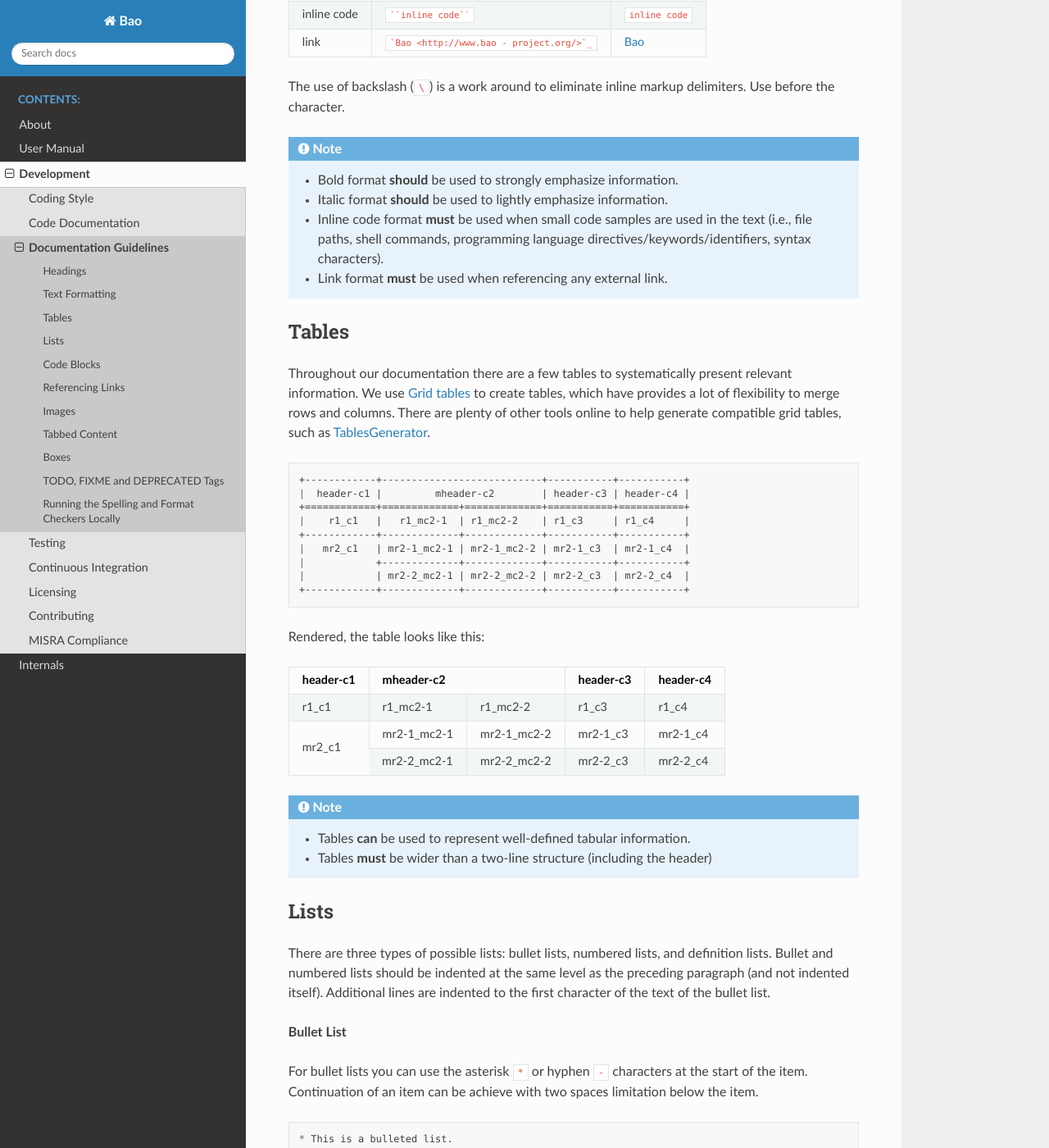
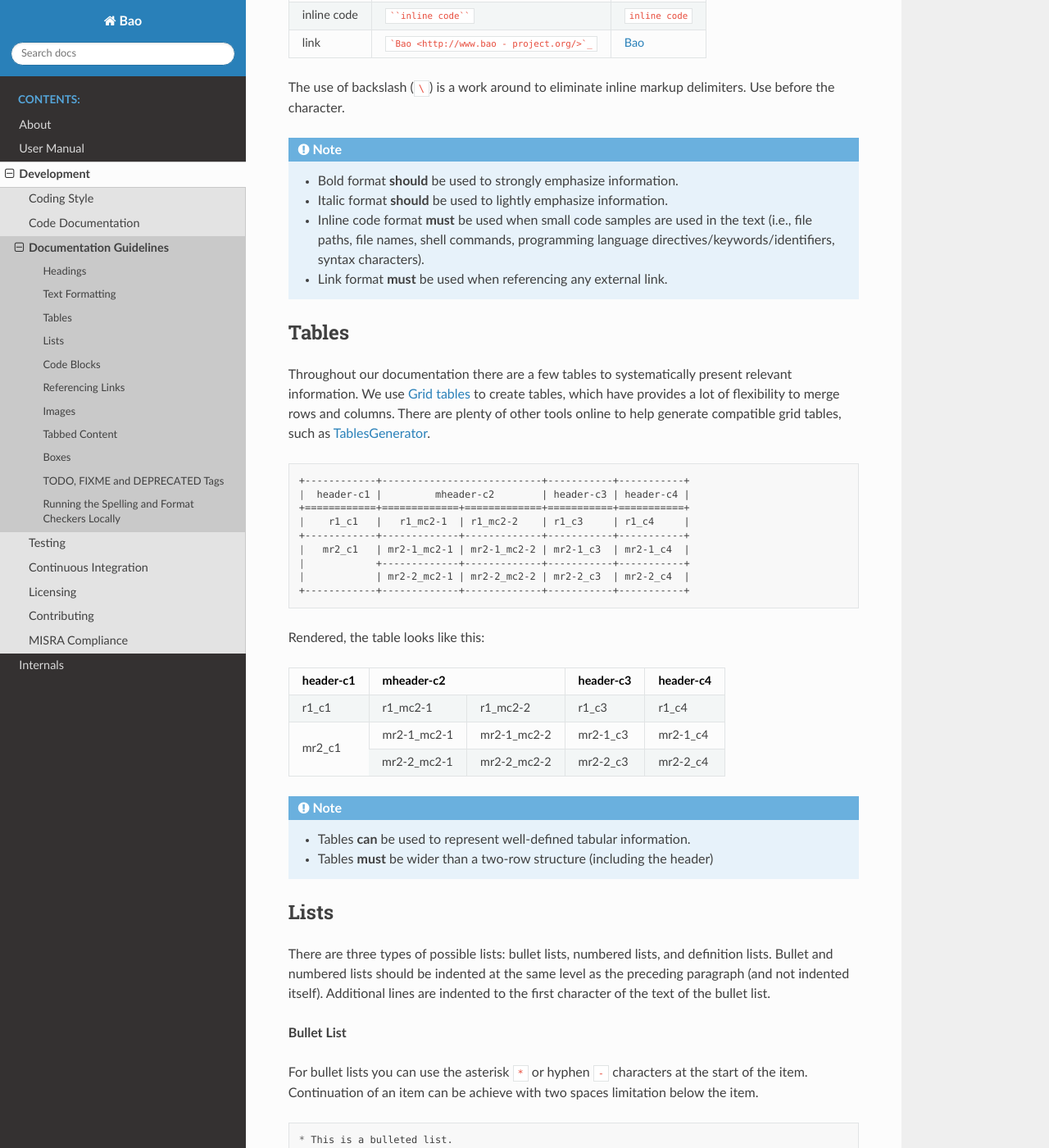
Before and after one commit to bao-project/bao-docs, a Sphinx documentation site: the page built from source/development/doc_guidelines.rst, in a window 1280 px wide and 1400 px high, scrolled down 1373 px. Shown: the whole window at 82% size. Built offline with Sphinx 7.4.7 and the Read the Docs theme 2.0.0, drawn with Linux system fonts in a browser that asks for light colours; some of the changed text lies outside the part shown.

Commit message:
doc(fix): fix typos, polish english, and clarify guidelines
Signed-off-by: Daniel Oliveira <drawnpoetry@gmail.com>

```diff
--- a/source/development/doc_guidelines.rst
+++ b/source/development/doc_guidelines.rst
@@ -6,7 +6,7 @@
 `Sphinx <https://www.sphinx-doc.org/en/master/>`_ extensions. This
 documentation can be built into HTML content by the running ``make html`` in
 the documentation repo's top level directory. Developers can open
-the``index.html`` file created in the build folder in a web browser to inspect
+the ``index.html`` file created in the build folder in a web browser to inspect
 the final output and how it is rendered.
 
 .. note::
@@ -49,7 +49,7 @@
 
         - ``=`` underlining characters for the Document Title
         - ``-`` underlining characters for the First section level
-        - ``=`` underlining characters for the Second sub-section level
+        - ``*`` underlining characters for the Second sub-section level
         - ``#`` underlining characters for the Third sub-section level
 
 .. _text_formatting:
@@ -80,8 +80,8 @@
     - Bold format **should** be used to strongly emphasize information.
     - Italic format **should** be used to lightly emphasize information.
     - Inline code format **must** be used when small code samples are used in
-      the text (i.e., file paths, shell commands, programming language
-      directives/keywords/identifiers, syntax characters).
+      the text (i.e., file paths, file names, shell commands, programming
+      language directives/keywords/identifiers, syntax characters).
     - Link format **must** be used when referencing any external link.
 
 .. _tables:
@@ -121,7 +121,7 @@
 
 .. note::
     - Tables **can** be used to represent well-defined tabular information.
-    - Tables **must** be wider than a two-line structure (including the header)
+    - Tables **must** be wider than a two-row structure (including the header)
 
 Lists
 -----
```
Also changed, not shown: other parts of source/development/doc_guidelines.rst (+11 -7 lines), source/development/img/bao-logo.png (renamed from source/images/bao-logo.png).
